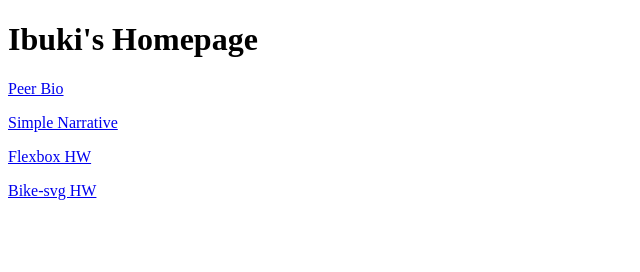
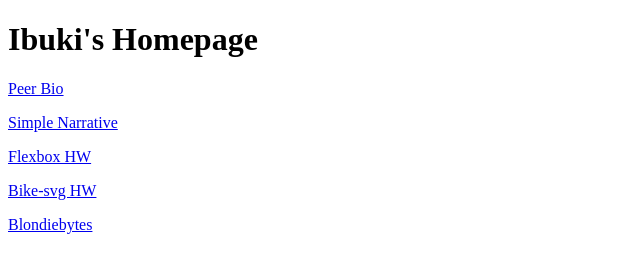
Before and after one commit to ibkiwmt/ibkiwmt.github.io, a plain HTML site: page index.html in a window 1280 px wide. Shown: the whole page, without its empty margins (0-640 px from the left). Drawn offline with Linux system fonts and the light colour scheme.

Commit message:
add the list

```diff
--- a/index.html
+++ b/index.html
@@ -12,5 +12,6 @@
     <p><a href="simple-narrative">Simple Narrative</a></p>
     <p><a href="flexbox-hw/semantic.html">Flexbox HW</a></p>
     <p><a href="svg-bike">Bike-svg HW</a></p>
+    <p><a href="index.html/blondiebytes">Blondiebytes</a></p>
 </body>
 </html>
```
